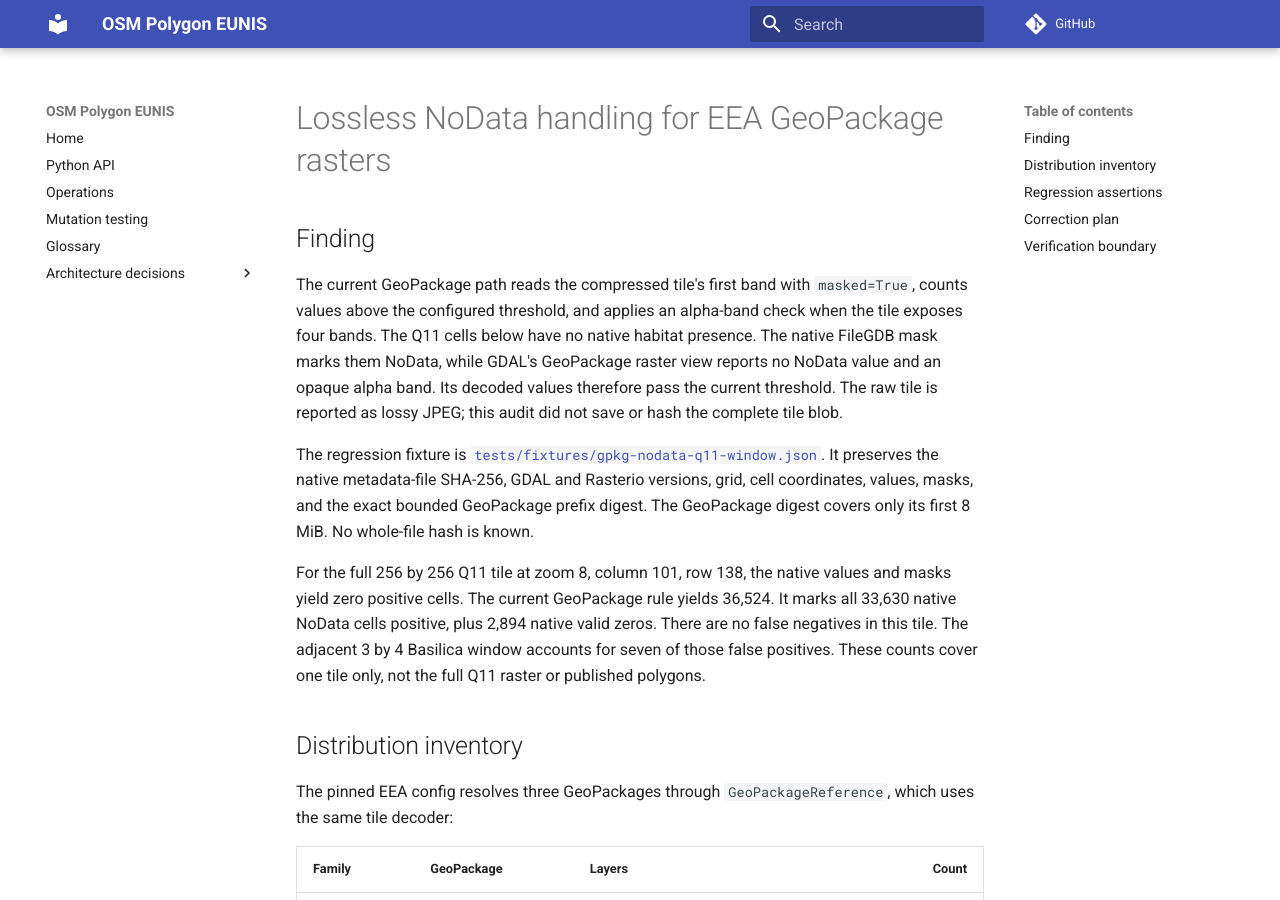
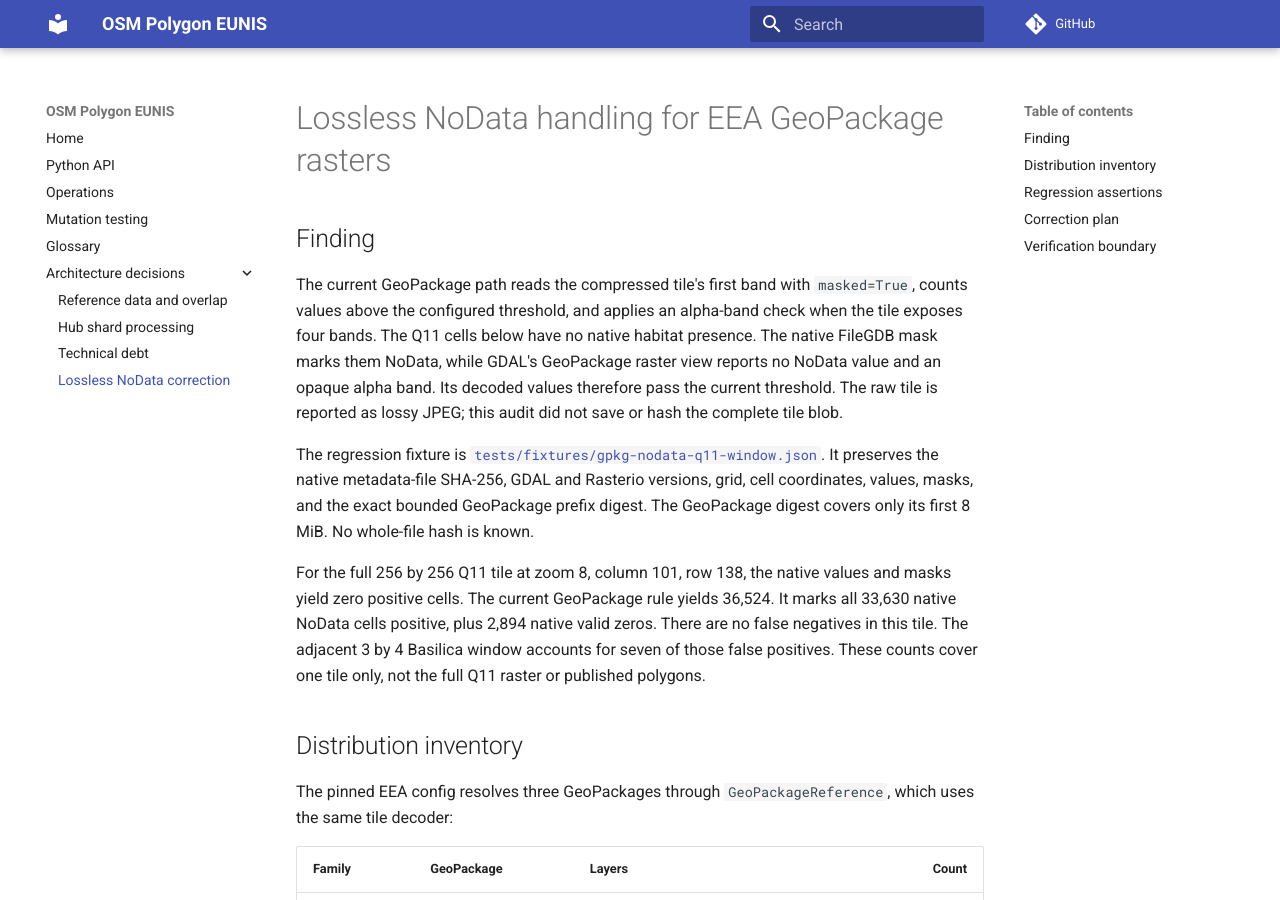
Before and after one commit to NoeFlandre/osm-polygon-eunis, an MkDocs documentation site: the page built from docs/source-correction/gpkg-lossless-nodata.md, in a window 1280 px wide and 900 px high. Built offline with MkDocs 1.6.1 and Material for MkDocs 9.7.7, drawn with Linux system fonts in a browser that asks for light colours; comment, search, counter and statistics services are not loaded.

Commit message:
docs: link lossless NoData correction plan

```diff
--- a/mkdocs.yml
+++ b/mkdocs.yml
@@ -15,3 +15,4 @@ nav:
       - Reference data and overlap: adr/0001-reference-data-and-overlap.md
       - Hub shard processing: adr/0002-hub-shard-processing.md
       - Technical debt: technical-debt.md
+      - Lossless NoData correction: source-correction/gpkg-lossless-nodata.md
```
